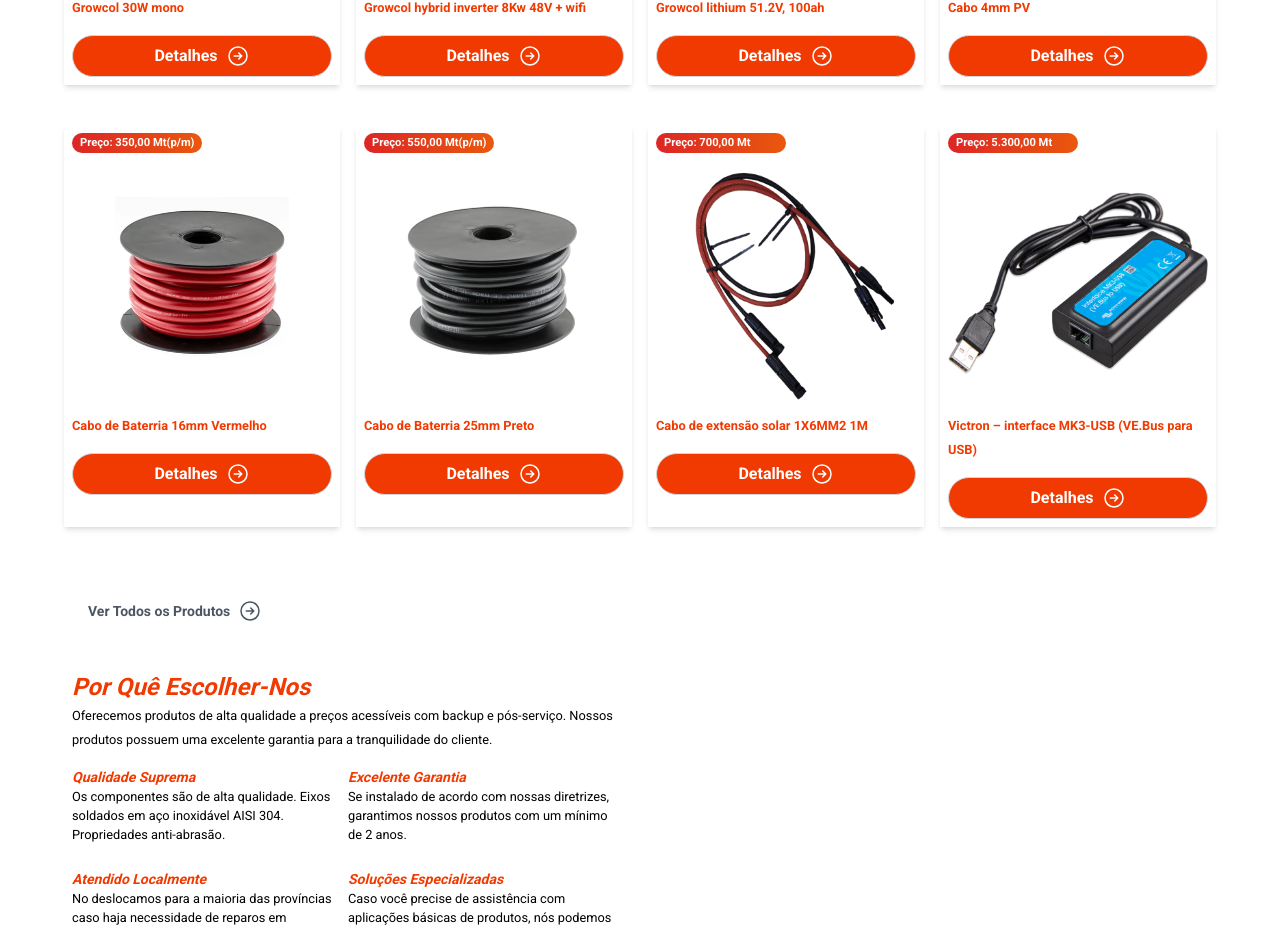
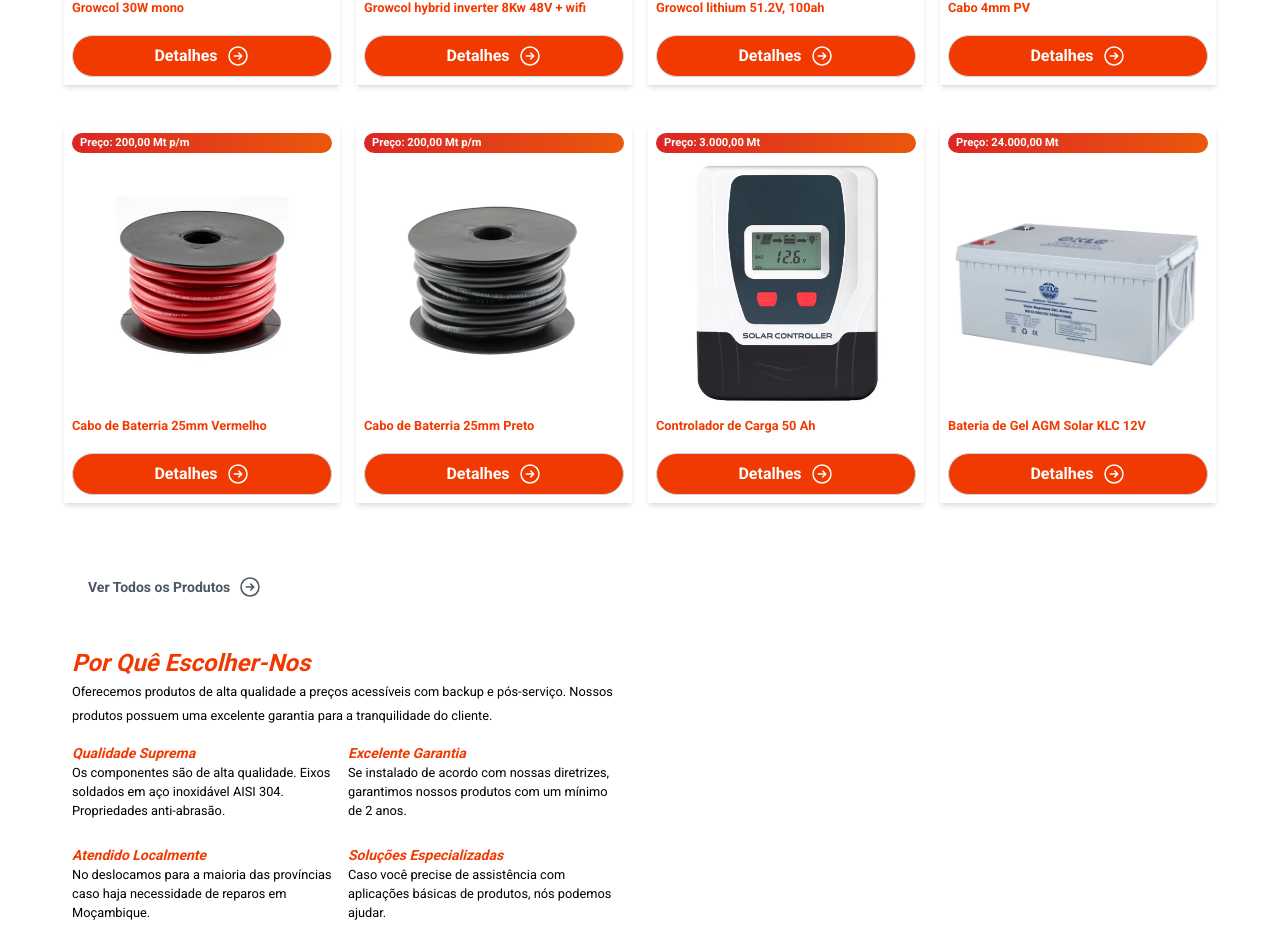
Before and after one commit to tlhavika/woocommerce, a Next.js app: page / in a window 1280 px wide. Shown: the part 1799-2728 px from the top of the page. Built offline with nearby package versions, Linux system fonts and the light colour scheme; no server answers.

Commit message:
Logo Site2

```diff
--- a/src/app/todosProdutos/page.js
+++ b/src/app/todosProdutos/page.js
@@ -834,7 +834,9 @@
                     <div className="shadow-md p-2">
                         {select.categoria === categoriaClicked && (
                             <>
-                                <div className="bg-gradient-to-r from-red-600 to-orange-600 text-white text-sm rounded-xl w-full flex justify-centes text-center flex items-center"><small className="flex text-center font-bold ml-2">Preço: {select.preco}</small></div>
+                                <div className="bg-gradient-to-r from-red-600 to-orange-600 text-white text-sm rounded-xl w-full flex justify-centes text-center flex items-center">
+                                  <small className="flex text-center font-bold ml-2">Preço: {select.preco}</small>
+                                </div>
                                 <Image  src={select.img}
                                 width="0"
                                 height="0"
--- a/src/components/menu/MenuItem.js
+++ b/src/components/menu/MenuItem.js
@@ -22,7 +22,9 @@
       <section className="mt-8">
         <div className="grid sm:grid-cols-4 gap-4 mt-2">
             <div className="shadow-md p-2">
-              <div className="bg-gradient-to-r from-red-600 to-orange-600 text-white text-sm rounded-xl w-1/2 flex justify-centes text-center flex items-center"><small className="flex text-center font-bold ml-2">Preço: 15.000,00 Mt</small></div>
+              <div className="bg-gradient-to-r from-red-600 to-orange-600 text-white text-sm rounded-xl w-full flex justify-centes text-center flex items-center">
+                <small className="flex text-center font-bold ml-2 w-full">Preço: 15.000,00 Mt</small>
+              </div>
               <Image  src={'/paineis.png'}
               width="0"
               height="0"
@@ -37,7 +39,9 @@
               </Link>
             </div>
             <div className="shadow-md p-2">
-              <div className="bg-gradient-to-r from-red-600 to-orange-600 text-white text-sm rounded-xl w-1/2 flex justify-centes text-center flex items-center"><small className="flex text-center font-bold ml-2">Preço: 25.000,00 Mt</small></div>
+              <div className="bg-gradient-to-r from-red-600 to-orange-600 text-white text-sm rounded-xl w-full flex justify-centes text-center flex items-center">
+                <small className="flex text-center font-bold ml-2">Preço: 25.000,00 Mt</small>
+              </div>
               <Image  src={'/Growcol-hybrid.png'}
                 width="0"
                 height="0"
@@ -52,7 +56,9 @@
                 </Link>
             </div>
             <div className="shadow-md p-2">
-              <div className="bg-gradient-to-r from-red-600 to-orange-600 text-white text-sm rounded-xl w-1/2 flex justify-centes text-center flex items-center"><small className="flex text-center font-bold ml-2">Preço: 13.500,00 Mt</small></div>
+              <div className="bg-gradient-to-r from-red-600 to-orange-600 text-white text-sm rounded-xl w-full flex justify-centes text-center flex items-center">
+                <small className="flex text-center font-bold ml-2">Preço: 13.500,00 Mt</small>
+              </div>
                 <Image  src={'/Growcol-51.8V.jpg'}
                   width="0"
                   height="0"
@@ -67,7 +73,9 @@
                   </Link>
             </div>
             <div className="shadow-md p-2">
-              <div className="bg-gradient-to-r from-red-600 to-orange-600 text-white text-sm rounded-xl w-1/2 flex justify-centes text-center flex items-center"><small className="flex text-center font-bold ml-2">Preço: 80,00 Mt (p/m)</small></div>
+              <div className="bg-gradient-to-r from-red-600 to-orange-600 text-white text-sm rounded-xl w-full flex justify-centes text-center flex items-center">
+                <small className="flex text-center font-bold ml-2">Preço: 80,00 Mt (p/m)</small>
+              </div>
                 <Image  src={'/Solar-Cables.jpg'}
                   width="0"
                   height="0"
@@ -86,13 +94,15 @@
       <section className="mt-8">
         <div className="grid sm:grid-cols-4 gap-4 mt-2">
             <div className="shadow-md p-2">
-              <div className="bg-gradient-to-r from-red-600 to-orange-600 text-white text-sm rounded-xl w-1/2 flex justify-centes text-center flex items-center"><small className="flex text-center font-bold ml-2">Preço: 350,00 Mt(p/m)</small></div>
+              <div className="bg-gradient-to-r from-red-600 to-orange-600 text-white text-sm rounded-xl w-full flex justify-centes text-center flex items-center">
+                <small className="flex text-center font-bold ml-2">Preço: 200,00 Mt p/m</small>
+              </div>
               <Image  src={'/GC16MMBC-BATTERY-CABLE-16MM-RED-GC-Solar.webp'}
               width="0"
               height="0"
               sizes="100vw"
               className="w-full h-auto" alt={'sallad'} />
-              <small className="text-primary font-bold">Cabo de Baterria 16mm Vermelho</small>
+              <small className="text-primary font-bold">Cabo de Baterria 25mm Vermelho</small>
               <Link href="https://api.whatsapp.com/send?phone=258871191481" onClick={() => setIdProduto("4")}>
                   <button className="flex justify-center bg-primary flex items-center gap-2 text-white px-2 py-2 rounded-full mt-4">
                     Detalhes
@@ -101,7 +111,9 @@
               </Link>
             </div>
             <div className="shadow-md p-2">
-              <div className="bg-gradient-to-r from-red-600 to-orange-600 text-white text-sm rounded-xl w-1/2 flex justify-centes text-center flex items-center"><small className="flex text-center font-bold ml-2">Preço: 550,00 Mt(p/m)</small></div>
+              <div className="bg-gradient-to-r from-red-600 to-orange-600 text-white text-sm rounded-xl w-full flex justify-centes text-center flex items-center">
+                <small className="flex text-center font-bold ml-2">Preço: 200,00 Mt p/m</small>
+              </div>
               <Image  src={'/BATT35MM-BATTERY-CABLE-35MM-RED-GC-Solar-Black.webp'}
               width="0"
               height="0"
@@ -116,14 +128,16 @@
               </Link>
             </div>
             <div className="shadow-md p-2">
-              <div className="bg-gradient-to-r from-red-600 to-orange-600 text-white text-sm rounded-xl w-1/2 flex justify-centes text-center flex items-center"><small className="flex text-center font-bold ml-2">Preço: 700,00 Mt</small></div>
-                <Image  src={'/solar-extension-cable-1m-1.png'}
+              <div className="bg-gradient-to-r from-red-600 to-orange-600 text-white text-sm rounded-xl w-full flex justify-centes text-center flex items-center">
+                <small className="flex text-center font-bold ml-2">Preço: 3.000,00 Mt</small>
+              </div>
+                <Image  src={'/Controlador de Carga 50ah.webp'}
                   width="0"
                   height="0"
                   sizes="100vw"
                   className="w-full h-auto" alt={'sallad'} />
-                  <small className="text-primary font-bold">Cabo de extensão solar 1X6MM2 1M</small>
-                  <Link href="https://api.whatsapp.com/send?phone=258871191481" onClick={() => setIdProduto("6")}>
+                  <small className="text-primary font-bold">Controlador de Carga 50 Ah</small>
+                  <Link href="https://api.whatsapp.com/send?phone=258871191481" onClick={() => setIdProduto("36")}>
                       <button className="flex justify-center bg-primary flex items-center gap-2 text-white px-2 py-2 rounded-full mt-4">
                       Detalhes
                         <Right />
@@ -131,14 +145,16 @@
                   </Link>
             </div>
             <div className="shadow-md p-2">
-              <div className="bg-gradient-to-r from-red-600 to-orange-600 text-white text-sm rounded-xl w-1/2 flex justify-centes text-center flex items-center"><small className="flex text-center font-bold ml-2">Preço: 5.300,00 Mt</small></div>
-                <Image  src={'/loop.jpg'}
+              <div className="bg-gradient-to-r from-red-600 to-orange-600 text-white text-sm rounded-xl w-full flex justify-centes text-center flex items-center">
+                <small className="flex text-center font-bold ml-2">Preço: 24.000,00 Mt</small>
+              </div>
+                <Image  src={'/Bateria de Gel AGM Solar KLC12V.jpeg'}
                   width="0"
                   height="0"
                   sizes="100vw"
                   className="w-full h-auto" alt={'sallad'} />
-                  <small className="text-primary font-bold">Victron – interface MK3-USB (VE.Bus para USB)</small>
-                  <Link href="https://api.whatsapp.com/send?phone=258871191481" onClick={() => setIdProduto("7")}>
+                  <small className="text-primary font-bold">Bateria de Gel AGM Solar KLC 12V</small>
+                  <Link href="https://api.whatsapp.com/send?phone=258871191481" onClick={() => setIdProduto("14")}>
                       <button className="flex justify-center bg-primary flex items-center gap-2 text-white px-2 py-2 rounded-full mt-4">
                       Detalhes
                         <Right />
```
